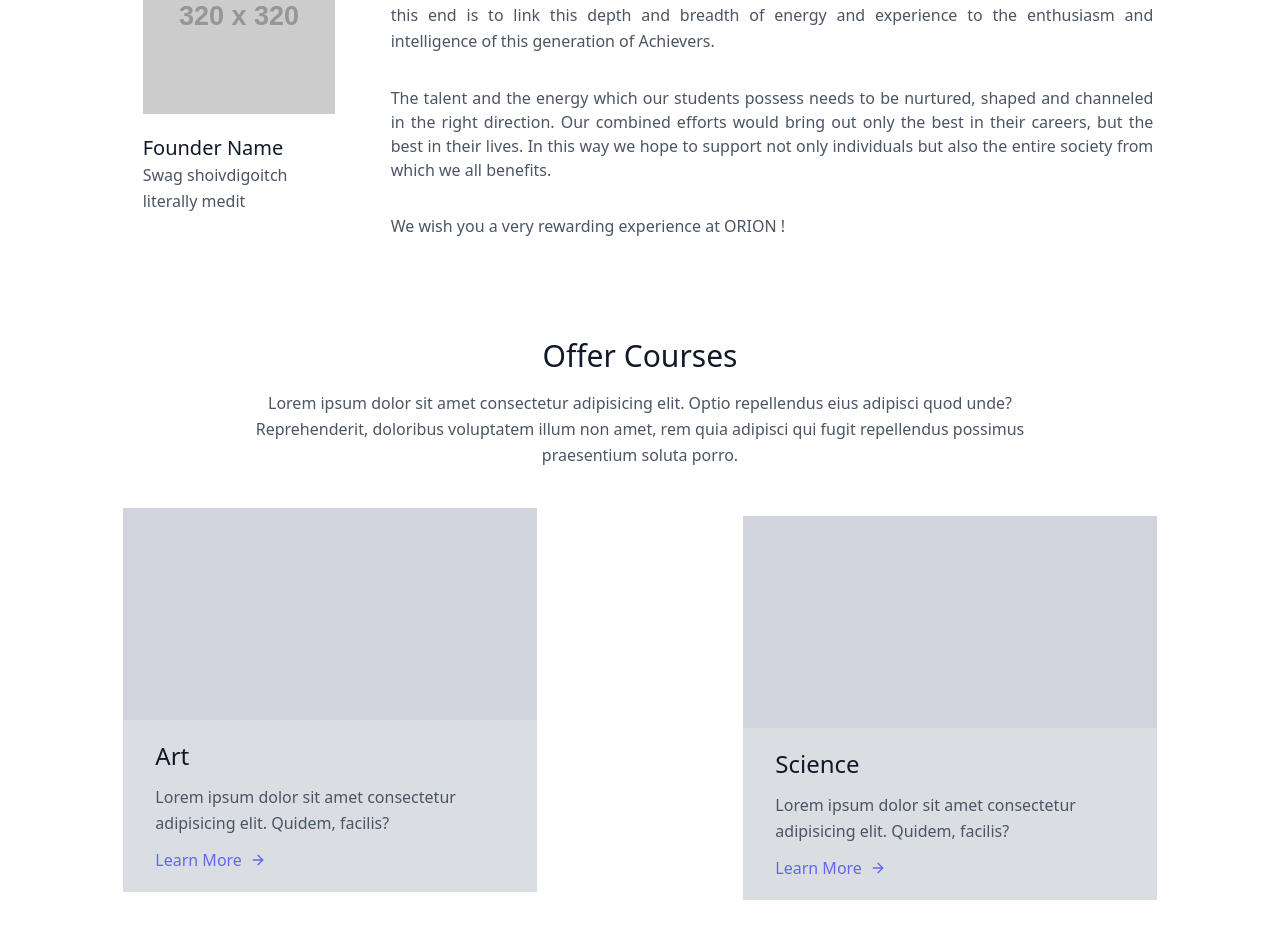
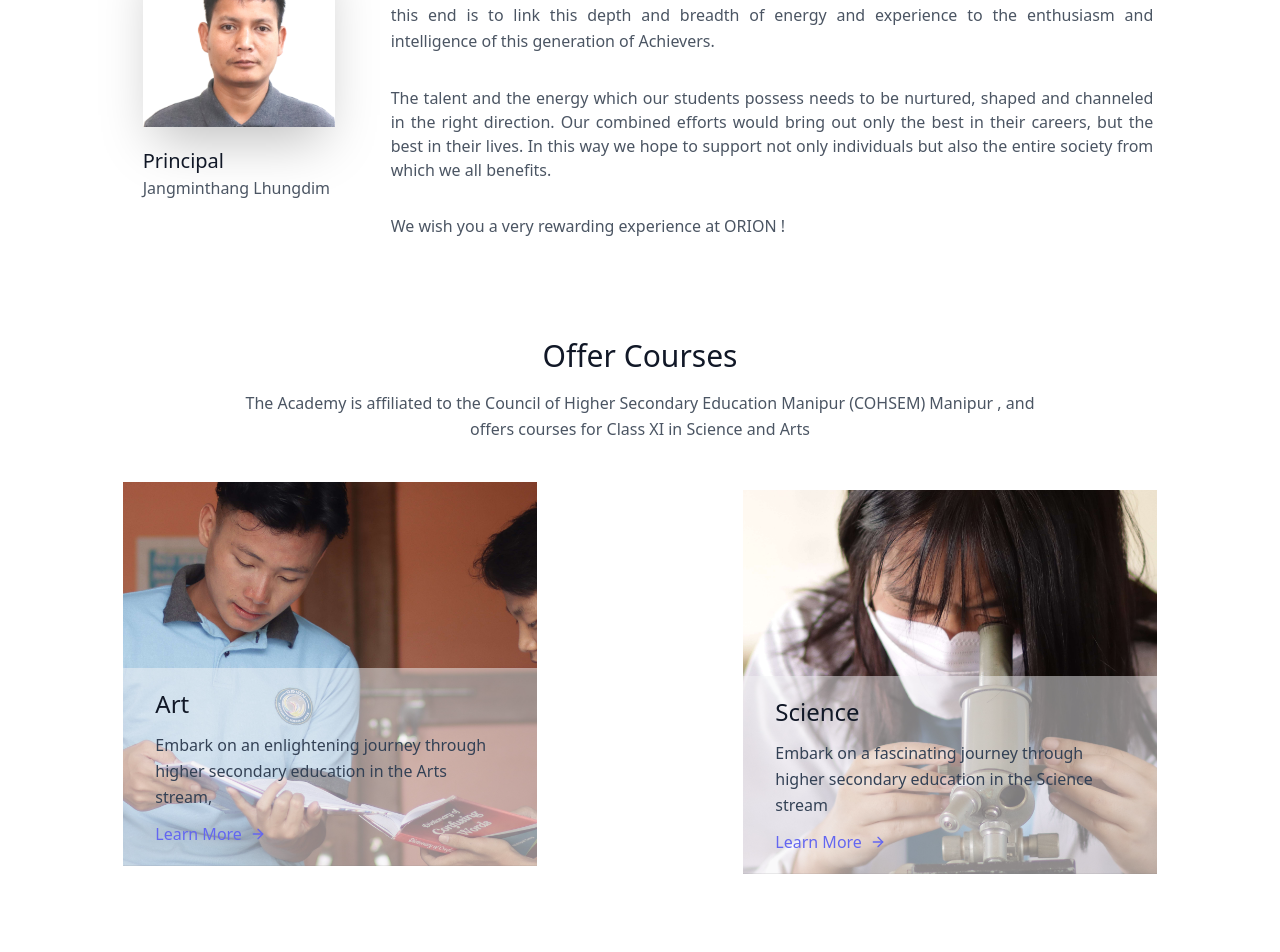
Before and after one commit to MTouthang/orion-school, a React (Create React App) app in the folder client/: page / in a window 1280 px wide. Shown: the part 900-1852 px from the top of the page. Built offline with nearby package versions, Linux system fonts and the light colour scheme.

Commit message:
updated about section and courses

```diff
--- a/client/src/Pages/About.js
+++ b/client/src/Pages/About.js
@@ -1,27 +1,30 @@
 import React from "react";
+import principal from "../Assets/Principal.jpg";
 
 const About = () => {
   return (
     <>
-      <section className="text-gray-600 body-font w-5/6 mx-auto py-10">
+      <section
+        className="text-gray-600 body-font w-5/6 mx-auto py-10"
+        id="about"
+      >
         <h2 className="title-font  text-center sm:text-4xl text-3xl mb-4 font-medium text-gray-900">
           About
         </h2>
         <div className="container mx-auto flex px-5 md:flex-row flex-col items-center">
           <div class="p-4 md:w-1/3 sm:mb-0 mb-6">
-            <div className="h-48 w-48 overflow-hidden">
+            <div className="h-48 w-48 overflow-hidden shadow-2xl">
               <img
                 alt="content"
-                className="object-cover object-center"
-                src="https://dummyimage.com/320x320"
+                className="object-cover object-center border-1 "
+                src={principal}
+                // src="https://dummyimage.com/320x320"
               />
             </div>
             <h2 className="text-xl font-medium title-font text-gray-900 mt-5">
-              Founder Name
+              Principal
             </h2>
-            <p className="text-base leading-relaxed">
-              Swag shoivdigoitch literally medit
-            </p>
+            <p className="text-base leading-relaxed">Jangminthang Lhungdim</p>
           </div>
           <div className="pl-10 text-justify py-5">
             <p className="mb-8 leading-relaxed">
--- a/client/src/Pages/Courses.js
+++ b/client/src/Pages/Courses.js
@@ -4,30 +4,29 @@ import React from "react";
 const Courses = () => {
   return (
     <>
-      <section className="text-gray-600 body-font">
+      <section className="text-gray-600 body-font" id="courses">
         <div className="container px-5 mt-10 mx-auto">
           <div className="flex flex-col text-center w-full mb-10">
             <h1 className="sm:text-3xl text-2xl font-medium title-font mb-4 text-gray-900">
               Offer Courses
             </h1>
             <p className="lg:w-2/3 mx-auto leading-relaxed text-base">
-              Lorem ipsum dolor sit amet consectetur adipisicing elit. Optio
-              repellendus eius adipisci quod unde? Reprehenderit, doloribus
-              voluptatem illum non amet, rem quia adipisci qui fugit repellendus
-              possimus praesentium soluta porro.
+              The Academy is affiliated to the Council of Higher Secondary
+              Education Manipur (COHSEM) Manipur , and offers courses for Class
+              XI in Science and Arts
             </p>
           </div>
           <div className="flex item justify-around mb-10 flex-col md:flex-row lg:flex-row ">
-            <div className="lg:w-1/3 mb-2 bg-gray-300 h-96 relative">
-              <div className=" bg-gray-100 bg-opacity-25 px-8 py-5 overflow-hidden text-left absolute bottom-0">
+            <div className="lg:w-1/3 mb-2 bg-gray-300 h-96 relative  bg-course-art bg-[660px] bg-cover ">
+              <div className=" bg-gray-100 bg-opacity-50 px-8 py-5 overflow-hidden text-left absolute bottom-0">
                 <h1 className="title-font sm:text-2xl text-xl font-medium text-gray-900 mb-3">
                   Art
                 </h1>
-                <p className="leading-relaxed mb-3">
-                  Lorem ipsum dolor sit amet consectetur adipisicing elit.
-                  Quidem, facilis?
+                <p className="leading-relaxed mb-3 text-slate-700 ">
+                  Embark on an enlightening journey through higher secondary
+                  education in the Arts stream,
                 </p>
-                <a className="text-indigo-500 inline-flex items-center">
+                <a className="text-indigo-500 inline-flex items-center cursor-pointer hover:text-indigo-600">
                   Learn More
                   <svg
                     className="w-4 h-4 ml-2"
@@ -44,16 +43,16 @@ const Courses = () => {
                 </a>
               </div>
             </div>
-            <div className="lg:w-1/3 mt-2  bg-gray-300 h-96 relative">
-              <div className=" bg-gray-100 bg-opacity-25 px-8 py-5 overflow-hidden text-left absolute bottom-0">
+            <div className="lg:w-1/3 mt-2  bg-gray-300 h-96 bg-course-science bg-cover bg-[660px] relative">
+              <div className=" bg-gray-100 bg-opacity-50 px-8 py-5 overflow-hidden text-left absolute bottom-0">
                 <h1 className="title-font sm:text-2xl text-xl font-medium text-gray-900 mb-3">
                   Science
                 </h1>
-                <p className="leading-relaxed mb-3">
-                  Lorem ipsum dolor sit amet consectetur adipisicing elit.
-                  Quidem, facilis?
+                <p className="leading-relaxed mb-3 text-slate-700">
+                  Embark on a fascinating journey through higher secondary
+                  education in the Science stream
                 </p>
-                <a className="text-indigo-500 inline-flex items-center">
+                <a className="text-indigo-500 inline-flex items-center cursor-pointer hover:text-indigo-600">
                   Learn More
                   <svg
                     className="w-4 h-4 ml-2"
--- a/client/src/Pages/Extras.js
+++ b/client/src/Pages/Extras.js
@@ -3,7 +3,7 @@ import React from "react";
 const Extras = () => {
   return (
     <>
-      <section className=" mx-24 py-10">
+      <section className=" mx-24 py-10" id="extras">
         <div className="flex flex-col w-full py-5 ">
           <h1 className="sm:text-3xl text-2xl font-medium title-font mb-4 text-gray-900">
             Facilities
--- a/client/src/Pages/Facilities.js
+++ b/client/src/Pages/Facilities.js
@@ -3,7 +3,7 @@ import React from "react";
 const Facilities = () => {
   return (
     <>
-      <section className=" mx-24 py-10">
+      <section className=" mx-24 py-10" id="facilities">
         <div className="flex flex-col w-full py-5 ">
           <h1 className="sm:text-3xl text-2xl font-medium title-font mb-4 text-gray-900">
             Facilities
--- a/client/src/Pages/Footer.js
+++ b/client/src/Pages/Footer.js
@@ -3,7 +3,7 @@ import React from "react";
 const Footer = () => {
   return (
     <>
-      <section className="flex py-20 justify-around  bg-slate-100">
+      <section className="flex py-20 justify-around  bg-slate-100" id="contact">
         <div className="w-96">
           <iframe
             width="100%"
--- a/client/src/Pages/Hero.js
+++ b/client/src/Pages/Hero.js
@@ -63,7 +63,10 @@ const Hero = () => {
   }, [imageList]);
   // TODO: background effect
   return (
-    <div className="flex flex-col relative mx-auto sm:overflow-hidden border-2">
+    <div
+      className="flex flex-col relative mx-auto sm:overflow-hidden border-2"
+      id="hero"
+    >
       {/* listing the images */}
       <div className=" flex   h-[570px] mx-auto   w-full  overflow-hidden">
         {/* // TODO: fix the responsive design */}
--- a/client/src/Pages/Nav.js
+++ b/client/src/Pages/Nav.js
@@ -10,7 +10,7 @@ const Nav = () => {
         </p>
         {/* //TODO: slide smooth in image */}
         <div className="max-w-screen-xl text-white flex flex-wrap items-center justify-between mx-auto p-4 ">
-          <a href="#Home" className="flex items-center">
+          <a href="/" className="flex items-center">
             <img
               src={logo}
               className="h-12 mr-3"
@@ -52,7 +52,7 @@ const Nav = () => {
             <ul className="font-medium flex flex-col p-4 md:p-0 mt-4 border border-gray-100 rounded-lg  md:flex-row md:space-x-8 md:mt-0 md:border-0 dark:bg-background-color dark:border-gray-700">
               <li>
                 <a
-                  href="#a"
+                  href="/"
                   className="block py-2 pl-3 pr-4 text-white bg-blue-700 rounded md:bg-transparent md:text-blue-700 md:p-0  md:dark:text-blue-500"
                   aria-current="page"
                 >
@@ -61,7 +61,7 @@ const Nav = () => {
               </li>
               <li>
                 <a
-                  href="#a"
+                  href="#about"
                   className="block py-2 pl-3 pr-4 text-gray-900 rounded hover:bg-gray-100 md:hover:bg-transparent md:border-0 md:hover:text-blue-700 md:p-0 dark:text-white md:dark:hover:text-blue-500 dark:hover:bg-gray-700 dark:hover:text-white md:dark:hover:bg-transparent"
                 >
                   About
@@ -69,7 +69,7 @@ const Nav = () => {
               </li>
               <li>
                 <a
-                  href="#a"
+                  href="#courses"
                   className="block py-2 pl-3 pr-4 text-gray-900 rounded hover:bg-gray-100 md:hover:bg-transparent md:border-0 md:hover:text-blue-700 md:p-0 dark:text-white md:dark:hover:text-blue-500 dark:hover:bg-gray-700 dark:hover:text-white md:dark:hover:bg-transparent"
                 >
                   Courses
@@ -77,7 +77,7 @@ const Nav = () => {
               </li>
               <li>
                 <a
-                  href="#a"
+                  href="#facilities"
                   className="block py-2 pl-3 pr-4 text-gray-900 rounded hover:bg-gray-100 md:hover:bg-transparent md:border-0 md:hover:text-blue-700 md:p-0 dark:text-white md:dark:hover:text-blue-500 dark:hover:bg-gray-700 dark:hover:text-white md:dark:hover:bg-transparent"
                 >
                   Facilities
@@ -85,7 +85,7 @@ const Nav = () => {
               </li>
               <li>
                 <a
-                  href="#a"
+                  href="#contact"
                   className="block py-2 pl-3 pr-4 text-gray-900 rounded hover:bg-gray-100 md:hover:bg-transparent md:border-0 md:hover:text-blue-700 md:p-0 dark:text-white md:dark:hover:text-blue-500 dark:hover:bg-gray-700 dark:hover:text-white md:dark:hover:bg-transparent"
                 >
                   Contact
--- a/client/src/index.css
+++ b/client/src/index.css
@@ -7,3 +7,7 @@ body{
    max-width: 1440px;
    margin: auto;
 }
+
+html {
+   scroll-behavior: smooth;
+}
--- a/client/tailwind.config.js
+++ b/client/tailwind.config.js
@@ -7,6 +7,10 @@ module.exports = {
         "background-color": "#05405B",
         "up-nav-color": "#212529",
       },
+      backgroundImage: {
+        "course-science": "url('/src/Assets/carouselImage/laboratory.jpg')",
+        "course-art": "url('/src/Assets/arts.jpg')",
+      },
     },
   },
 };
```
Also changed, not shown: client/src/Assets/Principal.jpg (added), client/src/Assets/arts.jpg (added).
